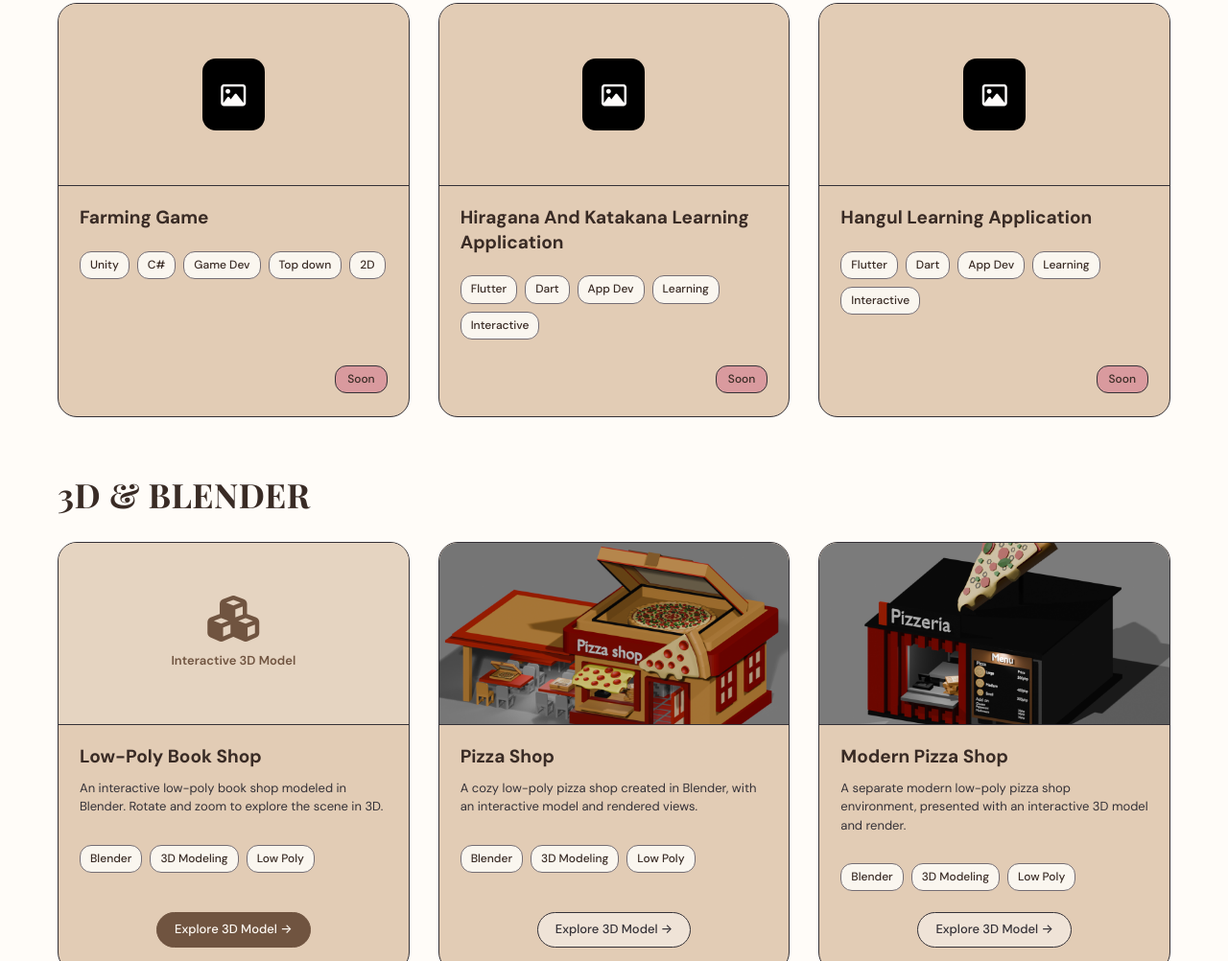
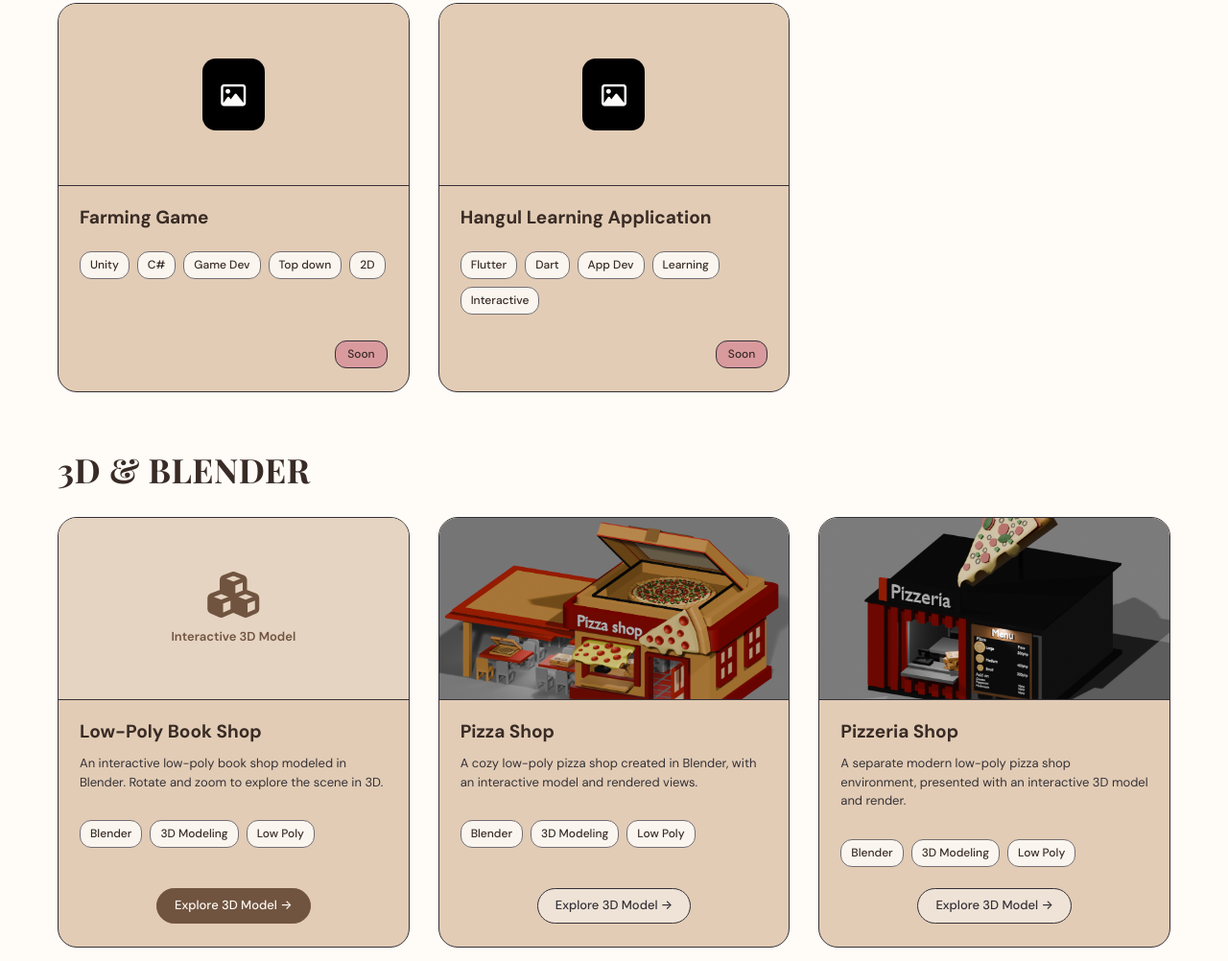
Before and after one commit to tensaiker/my-portfolio, a plain HTML site: page index.html in a window 1280 px wide. Shown: the part 3948-4950 px from the top of the page at 96% size. Drawn offline with nearby package versions, Linux system fonts and the light colour scheme.

Commit message:
update the index.html
removing the unnecessary cards in projects

```diff
--- a/index.html
+++ b/index.html
@@ -249,27 +249,7 @@
                     </div>
                 </article>
 
-                <!-- Card 4: Hiragana and Katakana Learning App -->
-                <article class="project-card">
-                    <div class="card-img">
-                        <div class="icon-box"><i class="fa-regular fa-image"></i></div>
-                    </div>
-                    <div class="card-info">
-                        <h3>Hiragana And Katakana Learning Application</h3>
-                        <div class="tags">
-                            <span class="tag">Flutter</span>
-                            <span class="tag">Dart</span>
-                            <span class="tag">App Dev</span>
-                            <span class="tag">Learning</span>
-                            <span class="tag">Interactive</span>
-                        </div>
-                        <div class="status-row right">
-                            <span class="status-pill red-status">Soon</span>
-                        </div>
-                    </div>
-                </article>
-
-                <!-- Card 5: Hangul Learning Application -->
+                <!-- Card 4: Hangul Learning Application -->
                 <article class="project-card">
                     <div class="card-img">
                         <div class="icon-box"><i class="fa-regular fa-image"></i></div>
@@ -354,7 +334,7 @@
                              loading="lazy" decoding="async">
                     </div>
                     <div class="card-info">
-                        <h3>Modern Pizza Shop</h3>
+                        <h3>Pizzeria Shop</h3>
                         <p class="card-desc">A separate modern low-poly pizza shop environment, presented with an interactive 3D model and render.</p>
                         <div class="tags" aria-label="Modern Pizza Shop skills">
                             <span class="tag">Blender</span>
```
